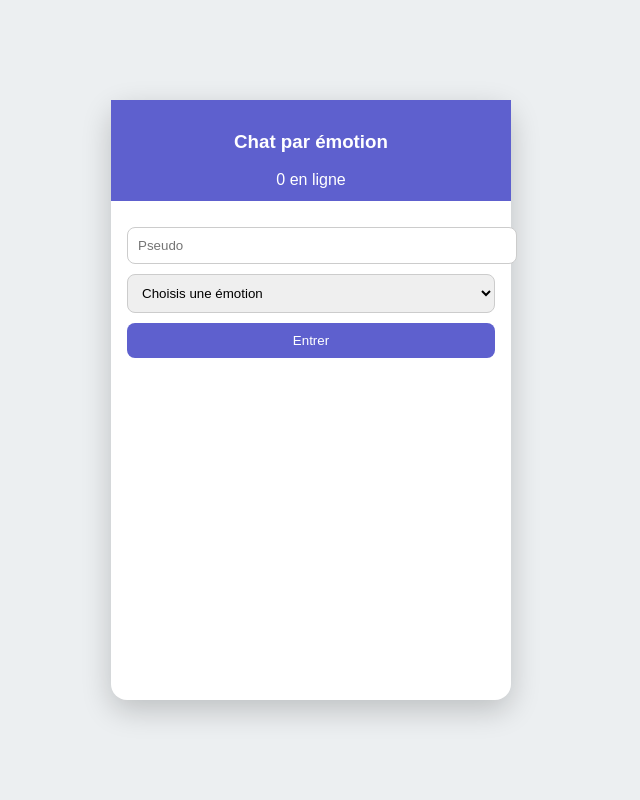
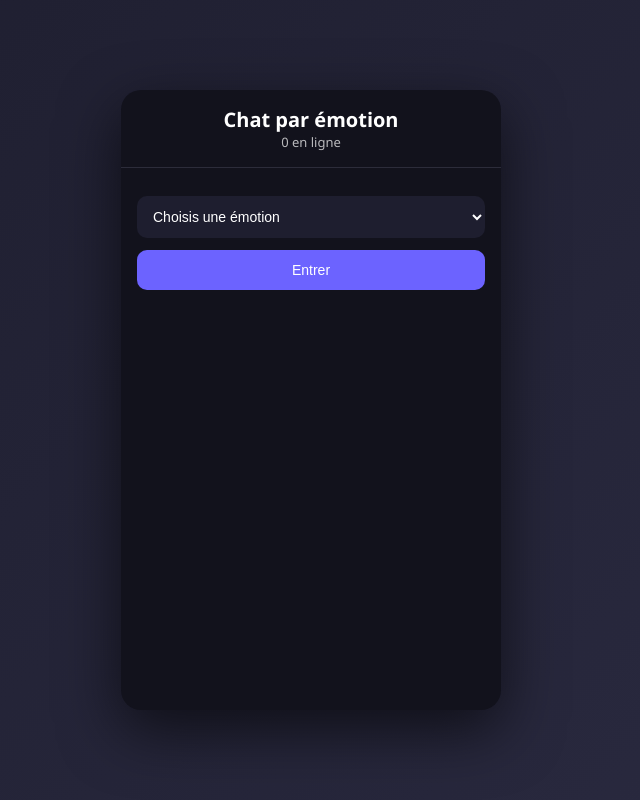
Before and after one commit to jj947/oh-yeah, a Flask app: page / in a window 1280 px wide. Shown: the whole page, without its empty margins (329-969 px from the left). Run offline with Flask 3, Linux system fonts and the light colour scheme; some libraries are stand-ins or nearby versions.

Commit message:
Update index.html

```diff
--- a/templates/index.html
+++ b/templates/index.html
@@ -2,55 +2,79 @@
 <html lang="fr">
 <head>
 <meta charset="UTF-8">
-<title>Chat Émotion</title>
+<title>Émotion Chat</title>
 <script src="https://cdn.socket.io/4.7.2/socket.io.min.js"></script>
 
 <style>
+* {
+    box-sizing: border-box;
+}
+
 body {
     margin: 0;
-    font-family: Arial, sans-serif;
-    background: #eceff1;
     height: 100vh;
+    background: linear-gradient(135deg, #1e1e2f, #2a2a40);
     display: flex;
     justify-content: center;
     align-items: center;
+    font-family: "Segoe UI", sans-serif;
 }
 
 #app {
-    width: 400px;
-    height: 600px;
-    background: white;
-    border-radius: 16px;
-    box-shadow: 0 10px 30px rgba(0,0,0,0.2);
+    width: 380px;
+    height: 620px;
+    background: #12121c;
+    border-radius: 20px;
+    box-shadow: 0 20px 60px rgba(0,0,0,0.6);
     display: flex;
     flex-direction: column;
+    color: white;
 }
 
 header {
-    background: #5e60ce;
-    color: white;
-    padding: 12px;
+    padding: 16px;
     text-align: center;
+    border-bottom: 1px solid #2c2c3a;
 }
 
-#menu, #chat {
+header h1 {
+    margin: 0;
+    font-size: 20px;
+}
+
+#global {
+    font-size: 13px;
+    opacity: 0.7;
+}
+
+section {
     flex: 1;
     padding: 16px;
 }
 
 input, select, button {
     width: 100%;
-    padding: 10px;
-    margin-top: 10px;
-    border-radius: 8px;
-    border: 1px solid #ccc;
+    padding: 12px;
+    margin-top: 12px;
+    border-radius: 10px;
+    border: none;
+    font-size: 14px;
+}
+
+input, select {
+    background: #1e1e2f;
+    color: white;
 }
 
 button {
-    background: #5e60ce;
+    background: #6c63ff;
     color: white;
-    border: none;
     cursor: pointer;
+    transition: 0.2s;
+}
+
+button:hover {
+    background: #5a52e0;
 }
 
 #chat {
@@ -61,60 +85,62 @@ button {
 #status {
     text-align: center;
     font-size: 14px;
-    margin-bottom: 6px;
+    margin-bottom: 8px;
+    opacity: 0.85;
 }
 
 #messages {
     flex: 1;
+    background: #181825;
+    border-radius: 12px;
+    padding: 10px;
     overflow-y: auto;
-    background: #f5f5f5;
-    padding: 10px;
 }
 
 .msg {
-    max-width: 70%;
-    padding: 8px 12px;
+    max-width: 75%;
+    padding: 10px 14px;
     margin-bottom: 8px;
-    border-radius: 12px;
+    border-radius: 14px;
     font-size: 14px;
+    line-height: 1.4;
 }
 
 .me {
-    background: #5e60ce;
-    color: white;
+    background: #6c63ff;
     margin-left: auto;
 }
 
 .other {
-    background: #e0e0e0;
-    margin-right: auto;
+    background: #2c2c3a;
 }
 
 #inputBar {
     display: flex;
-    gap: 6px;
+    gap: 8px;
+    margin-top: 10px;
 }
 
 #inputBar input {
     flex: 1;
 }
 
-#back {
-    margin-top: 8px;
+#leave {
+    margin-top: 10px;
     background: #e63946;
 }
 </style>
 </head>
 
 <body>
+
 <div id="app">
 <header>
-    <h3>Chat par émotion</h3>
+    <h1>Chat par émotion</h1>
     <div id="global">0 en ligne</div>
 </header>
 
-<div id="menu">
-    <input id="username" placeholder="Pseudo">
+<section id="menu">
     <select id="emotion">
         <option value="">Choisis une émotion</option>
         <option value="heureux">😊 Heureux</option>
@@ -124,32 +150,29 @@ button {
         <option value="amour">❤️ Amour</option>
     </select>
     <button onclick="join()">Entrer</button>
-</div>
+</section>
 
-<div id="chat">
+<section id="chat">
     <div id="status"></div>
     <div id="messages"></div>
 
     <div id="inputBar">
-        <input id="msg" placeholder="Message...">
+        <input id="msg" placeholder="Écris un message...">
         <button onclick="send()">Envoyer</button>
     </div>
 
-    <button id="back" onclick="leave()">Retour</button>
-</div>
+    <button id="leave" onclick="leave()">Retour au menu</button>
+</section>
 </div>
 
 <script>
 const socket = io();
 
 function join() {
-    socket.emit("join", {
-        username: username.value,
-        emotion: emotion.value
-    });
+    socket.emit("join", { emotion: emotion.value });
 }
 
-socket.on("joined_chat", () => {
+socket.on("enter_chat", () => {
     menu.style.display = "none";
     chat.style.display = "flex";
 });
@@ -162,25 +185,32 @@ function send() {
 }
 
 socket.on("message", data => {
-    const d = document.createElement("div");
-    d.className = "msg " + (data.self ? "me" : "other");
-    d.textContent = data.text;
-    messages.appendChild(d);
+    const div = document.createElement("div");
+    div.className = "msg " + (data.self ? "me" : "other");
+    div.textContent = data.text;
+    messages.appendChild(div);
     messages.scrollTop = messages.scrollHeight;
 });
 
-socket.on("status", txt => status.textContent = txt);
+socket.on("status", text => {
+    status.textContent = text;
+});
 
-socket.on("counters", data => {
-    global.textContent = data.global + " en ligne";
+socket.on("global_count", n => {
+    global.textContent = n + " en ligne";
 });
 
 function leave() {
     socket.emit("leave");
+}
+
+socket.on("return_menu", () => {
     chat.style.display = "none";
     menu.style.display = "block";
     messages.innerHTML = "";
-}
+    status.textContent = "";
+});
 </script>
+
 </body>
 </html>
```
